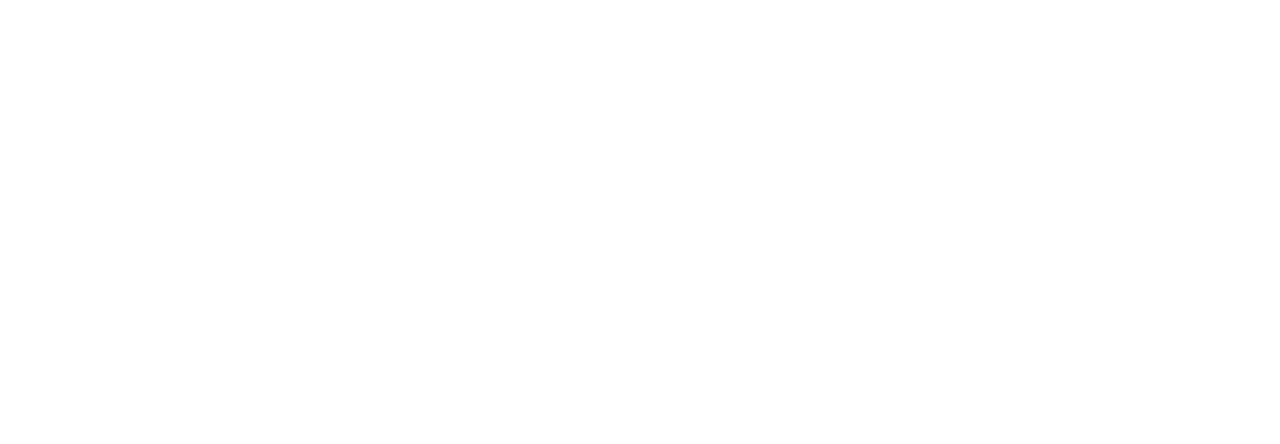
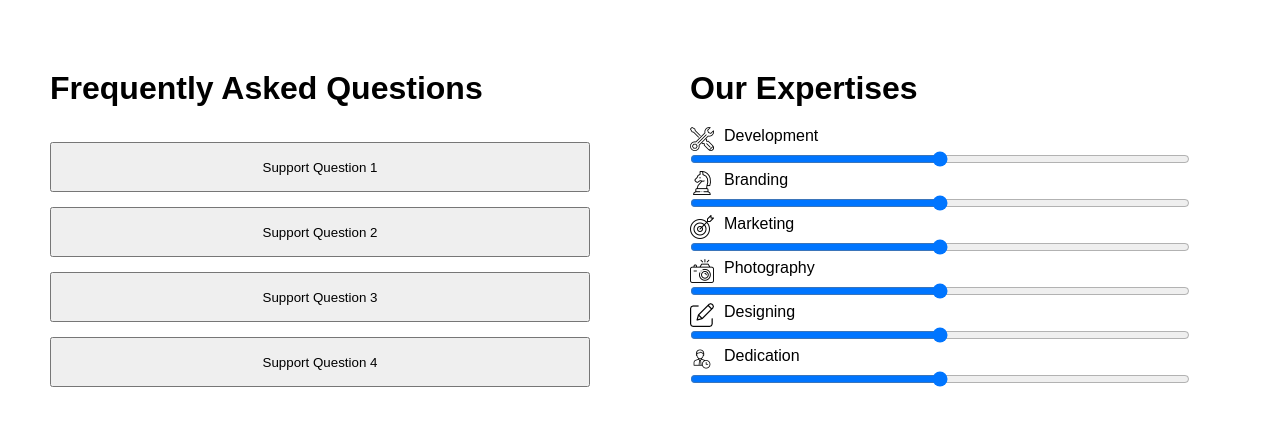
Before and after one commit to Lilyprograms/group-activity2, a plain HTML site: page index.html in a window 1280 px wide. Drawn offline with Linux system fonts and the light colour scheme.

Commit message:
html&style

```diff
--- a/index.html
+++ b/index.html
@@ -1,12 +1,67 @@
 <!DOCTYPE html>
 <html lang="en">
+
 <head>
-    <meta charset="UTF-8">
-    <meta name="viewport" content="width=device-width, initial-scale=1.0">
-    <title>Clone: Titan Website</title>
+    <meta charset="UTF-8" />
+    <meta name="viewport" content="width=device-width, initial-scale=1.0" />
+    <title>Document</title>
     <link rel="stylesheet" href="./style.css">
 </head>
+
 <body>
+    <div class="section">
+        <div class="section_left">
+            <h1>Frequently Asked Questions</h1>
+            <button>Support Question 1</button>
+            <button>Support Question 2</button>
+            <button>Support Question 3</button>
+            <button>Support Question 4</button>
+        </div>
+        <div class="section_right">
+            <h1>Our Expertises</h1>
+            <div class="icon">
+                <img src="./images/customer-support (1).png" alt="" class="Section_right_img" />
+                <p>Development</p>
+            </div>
 
+            <input type="range" />
+            <div class="icon">
+                <img src="./images/strategy.png" alt="" class="Section_right_img" />
+                <p>Branding</p>
+            </div>
+
+
+            <input type="range" />
+            <div class="icon">
+                <img src="./images/darts (2).png" class="Section_right_img" />
+                <p>Marketing</p>
+            </div>
+
+
+            <input type="range" />
+            <div class="icon">
+                <img src="./images/camera.png" class="Section_right_img" />
+                <p>Photography</p>
+            </div>
+
+            <input type="range" />
+
+            <div class="icon">
+                <img src="./images/edit (1).png" class="Section_right_img" />
+                <p> Designing</p>
+            </div>
+
+            <input type="range" />
+            <div class="icon">
+                <img src="./images/dedication (2).png" class="Section_right_img" />
+                <p>Dedication</p>
+            </div>
+
+            <input type="range" />
+
+
+
+        </div>
 </body>
-</html>
+
+</html
--- a/style.css
+++ b/style.css
@@ -1,6 +1,37 @@
-*{
-    margin: 0;
-    padding: 0;
-    box-sizing: border-box;
-    font-family: Arial, Helvetica, sans-serif;
+* {
+  margin: 0;
+  padding: 0;
+  box-sizing: border-box;
+  font-family: Arial, Helvetica, sans-serif;
 }
+.section {
+  display: flex;
+  width: 100%;
+}
+.section_left {
+  width: 50%;
+  padding: 50px;
+}
+.section_right {
+  width: 50%;
+  padding: 50px;
+}
+.section_left button {
+  width: 100%;
+  margin-top: 15px;
+  height: 50px;
+
+}
+.section_right input{
+  width: 500px;
+
+}
+.section h1{
+  margin-bottom: 20px;
+  text-align: left;
+  margin-top: 20px;
+}
+.icon{
+  display: flex;
+  gap: 10px;
+}
```
Also changed, not shown: images/camera.png (added), images/customer-support (1).png (added), images/darts (2).png (added), images/dedication (2).png (added), images/edit (1).png (added), images/strategy.png (added).
